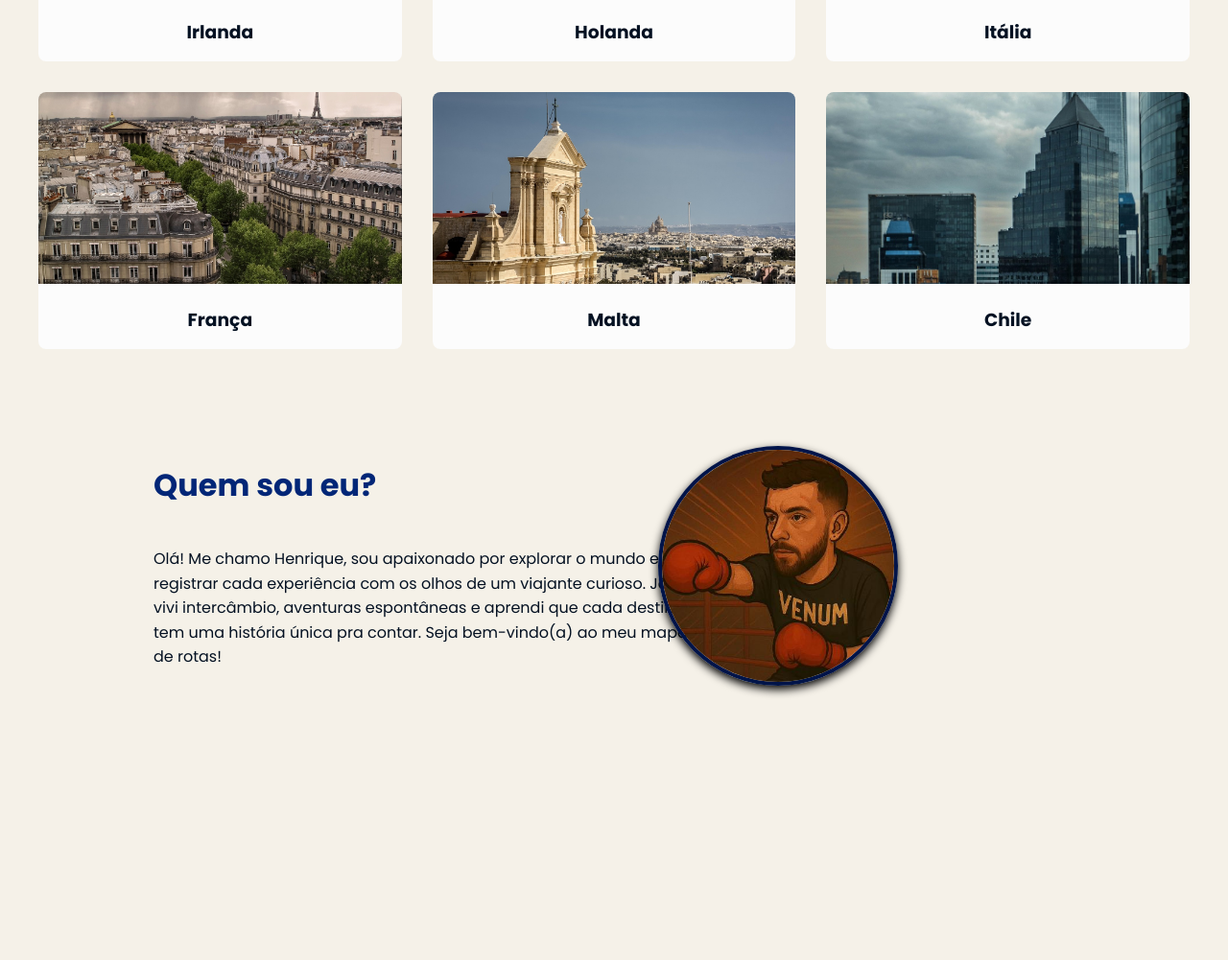
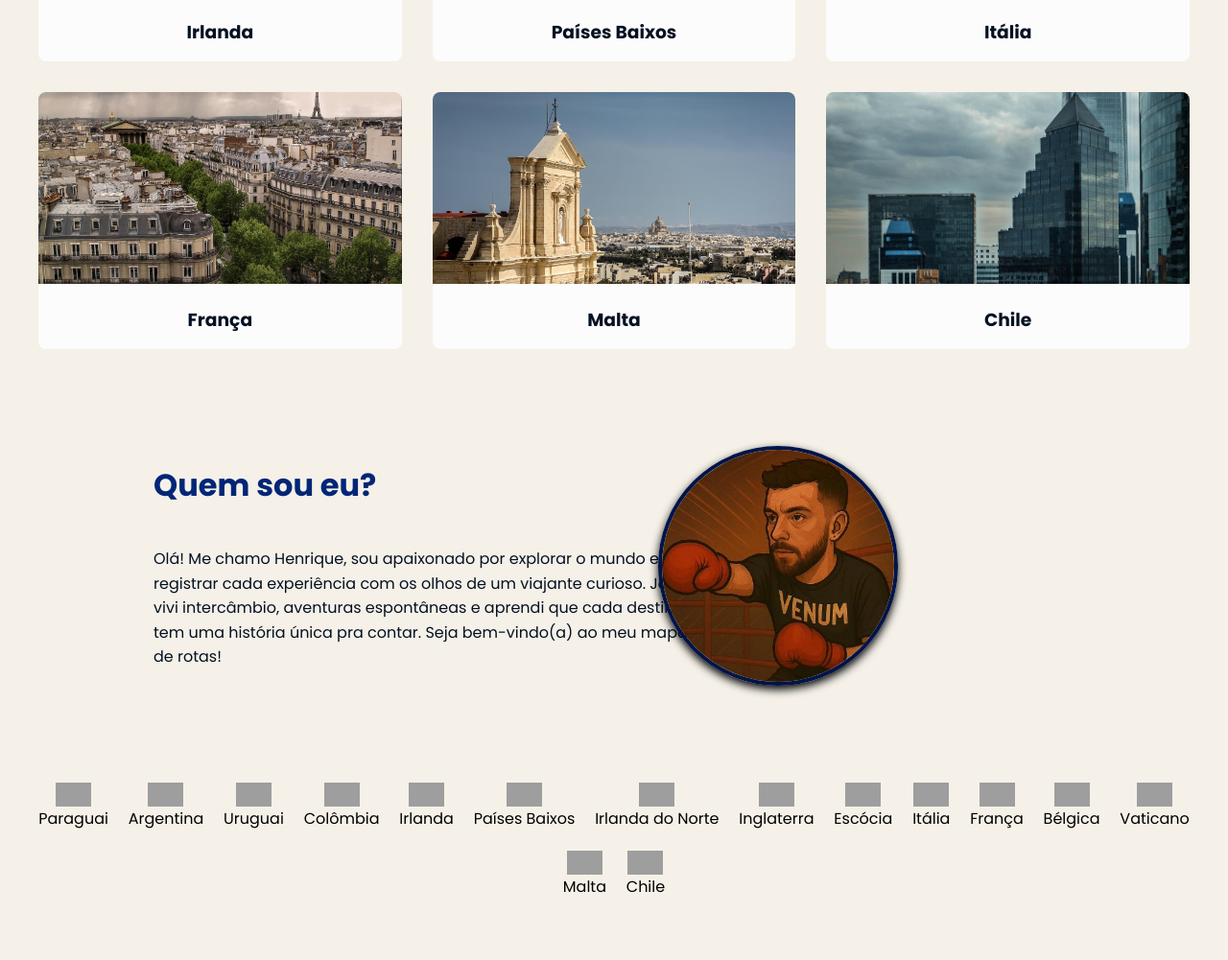
Before and after one commit to Henricantin/travel-blog, a plain HTML site: page index.html in a window 1280 px wide. Shown: the part 1156-2157 px from the top of the page at 96% size. Before the commit the page ends 1908 px from the top, so only its background shows below. Drawn offline with Linux system fonts and the light colour scheme; grey boxes are pictures that could not be loaded.

Commit message:
timeline

```diff
--- a/index.html
+++ b/index.html
@@ -49,8 +49,8 @@
                 <h3>Irlanda</h3>
             </div>
             <div class="card">
-                <img src="img/amsterdam-card.jpg" alt="Nederlands">
-                <h3>Holanda</h3>
+                <img src="img/amsterdam-card.jpg" alt="Netherlands">
+                <h3>Países Baixos</h3>
             </div>
             <div class="card">
                 <img src="img/roma-card.jpg" alt="Italy">
@@ -88,6 +88,87 @@
         </div>
     </section>
 
+    <section class="travel-timeline">
+        <div class="timeline-container">
+
+            <div class="timeline-item" title="Paraguay">
+                <img src="https://flagcdn.com/w40/py.png" alt="Paraguay">
+                <span>Paraguai</span>
+            </div>
+
+            <div class="timeline-item" title="Argentina">
+                <img src="https://flagcdn.com/w40/ar.png" alt="Argentina">
+                <span>Argentina</span>
+            </div>
+
+            <div class="timeline-item" title="Uruguay">
+                <img src="https://flagcdn.com/w40/uy.png" alt="Uruguay">
+                <span>Uruguai</span>
+            </div>
+
+            <div class="timeline-item" title="Colombia">
+                <img src="https://flagcdn.com/w40/co.png" alt="Colombia">
+                <span>Colômbia</span>
+            </div>
+
+            <div class="timeline-item" title="Ireland">
+                <img src="https://flagcdn.com/w40/ie.png" alt="Ireland">
+                <span>Irlanda</span>
+            </div>
+
+            <div class="timeline-item" title="Netherlands">
+                <img src="https://flagcdn.com/w40/nl.png" alt="Netherlands">
+                <span>Países Baixos</span>
+            </div>
+
+            <div class="timeline-item" title="Northern Ireland">
+                <img src="https://flagcdn.com/w40/gb-nir.png" alt="Northern Ireland">
+                <span>Irlanda do Norte</span>
+            </div>
+
+            <div class="timeline-item" title="England">
+                <img src="https://flagcdn.com/w40/gb-eng.png" alt="England">
+                <span>Inglaterra</span>
+            </div>
+
+            <div class="timeline-item" title="Scotland">
+                <img src="https://flagcdn.com/w40/gb-sct.png" alt="Scotland">
+                <span>Escócia</span>
+            </div>
+
+            <div class="timeline-item" title="Italy">
+                <img src="https://flagcdn.com/w40/it.png" alt="Italy">
+                <span>Itália</span>
+            </div>
+
+            <div class="timeline-item" title="France">
+                <img src="https://flagcdn.com/w40/fr.png" alt="France">
+                <span>França</span>
+            </div>
+
+            <div class="timeline-item" title="Belgium">
+                <img src="https://flagcdn.com/w40/be.png" alt="Belgium">
+                <span>Bélgica</span>
+            </div>
+
+            <div class="timeline-item" title="Vatican">
+                <img src="https://flagcdn.com/w40/va.png" alt="Vatican">
+                <span>Vaticano</span>
+            </div>
+
+            <div class="timeline-item" title="Malta">
+                <img src="https://flagcdn.com/w40/mt.png" alt="Malta">
+                <span>Malta</span>
+            </div>
+
+            <div class="timeline-item" title="Chile">
+                <img src="https://flagcdn.com/w40/cl.png" alt="Chile">
+                <span>Chile</span>
+            </div>
+
+        </div>
+    </section>
+
     <script src="script.js"></script>
 </body>
 </html>
--- a/styles.css
+++ b/styles.css
@@ -234,3 +234,55 @@ body {
     border: 4px solid var(--blue-3);
     box-shadow: 0 4px 10px rgba(0, 0, 0, 1);
 }
+
+.travel-timeline {
+    padding: 4rem 0.825rem;
+    background-color: var(--white-2);
+    display: flex;
+    justify-content: center;
+    flex-wrap: wrap;
+}
+
+.timeline-container {
+    display: flex;
+    gap: 1.3rem;
+    flex-wrap: wrap;
+    justify-content: center;
+}
+
+.timeline-item {
+    display: flex;
+    flex-direction: column;
+    align-items: center;
+    transition: transform 0.3s ease;
+    position: relative;
+    cursor: pointer;
+}
+
+.timeline-item img {
+    width: 37px;
+    height: 25px;
+    transition: transform 0.3s ease;
+}
+
+.timeline-item:hover img {
+    transform: translateY(-10px) scale(1.1);
+}
+
+.timeline-item::after {
+    content: "\f276";
+    font-family: "Font Awesome 6 Free";
+    font-weight: 900;
+    font-size: 2.1rem;
+    color: var(--black-1);
+    position: absolute;
+    top: -20px;
+    opacity: 0;
+    transform: translateY(10px);
+    transition: all 0.3s ease;
+}
+
+.timeline-item:hover::after {
+    opacity: 1;
+    transform: translateY(0);
+}
```
